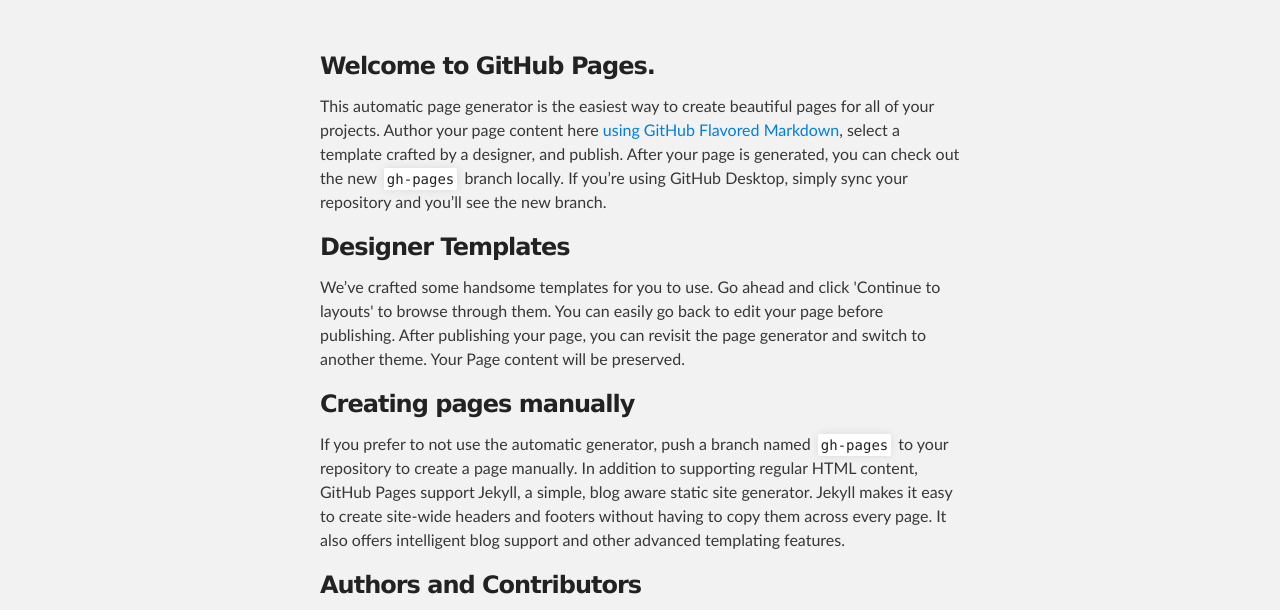
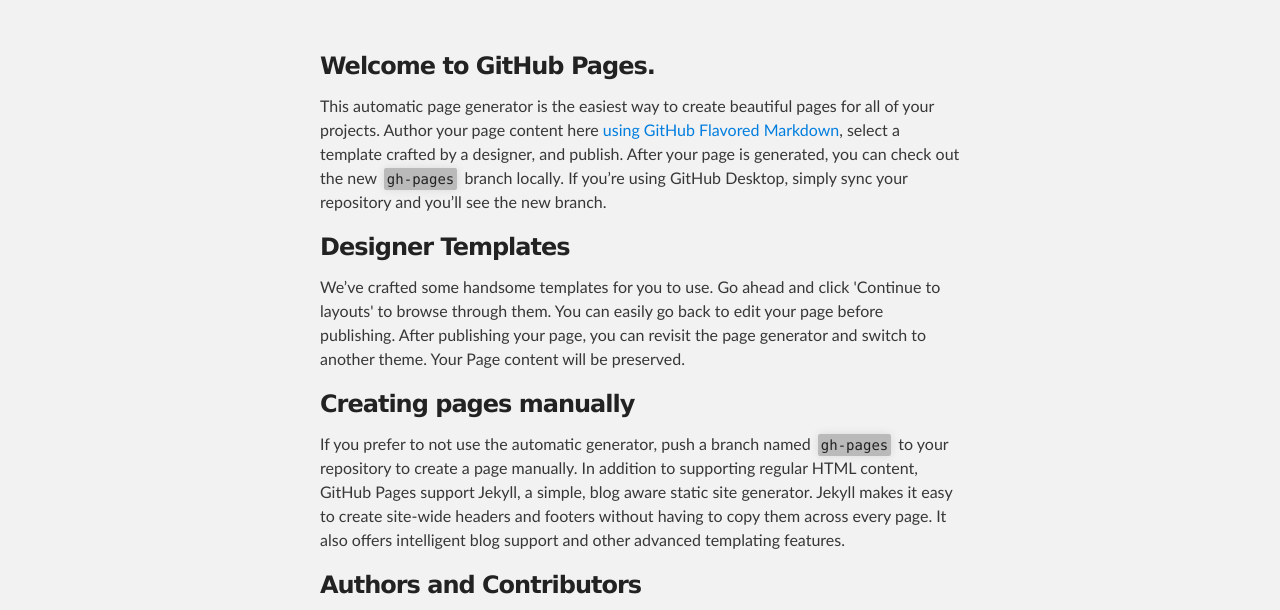
Before and after one commit to SavoryCyanide/savorycyanide.github.io, a plain HTML site: page index.html in a window 1280 px wide. Shown: the part 176-786 px from the top of the page. Drawn offline with Linux system fonts and the light colour scheme.

```diff
--- a/stylesheets/stylesheet.css
+++ b/stylesheets/stylesheet.css
@@ -160,7 +160,7 @@ p img {
 pre, code {
   width: 100%;
   color: #222;
-  background-color: #fff;
+  background-color: #bababa;
 
   font-family: Monaco, "Bitstream Vera Sans Mono", "Lucida Console", Terminal, monospace;
   font-size: 14px;
```
Also changed, not shown: 1 other file.
